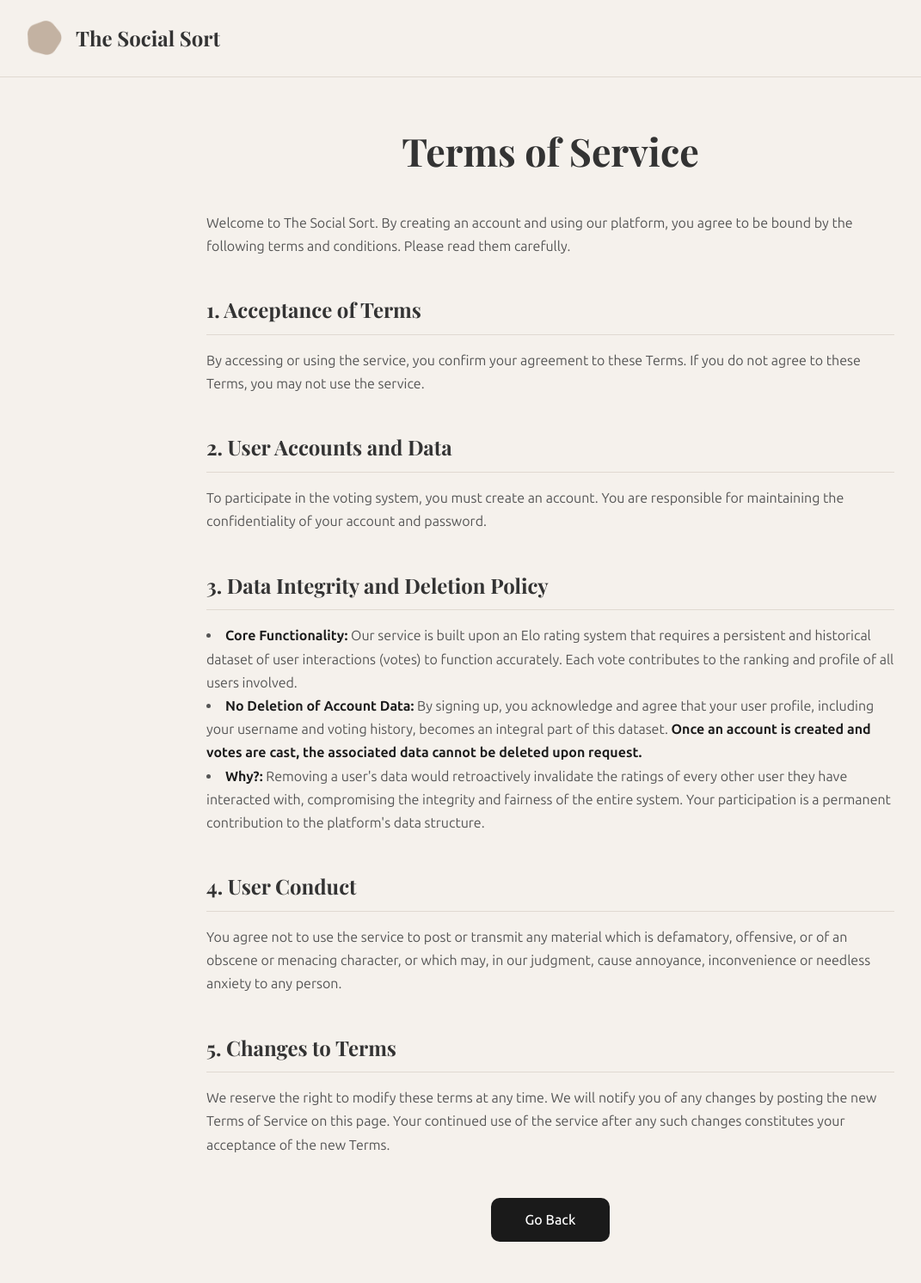
After one commit to prabhudharsh/TheSocialsSort, a Flask app: page /tos in a window 1280 px wide. The commit adds this page. Shown: the whole page at 86% size, without its empty margins (0-1071 px from the left). Run offline with Flask 3, Linux system fonts and the light colour scheme.

Commit message:
all ui and backend updated. only testing left

```diff
--- a/app.py
+++ b/app.py
@@ -264,7 +264,26 @@ def verify_otp_ajax():
 
     session.pop('pending_user')
     return jsonify({'status': 'success', 'message': 'Signup successful! Redirecting to login page...'})
+# -----------------------
+# Terms of Service Page
+# -----------------------
+@app.route('/tos')
+def tos_page():
+    # Default gender if no one is logged in
+    user_gender = 'male'
 
+    # If a user is logged in, fetch their actual gender
+    if 'user_id' in session:
+        conn = get_db_connection()
+        cur = conn.cursor()
+        cur.execute("SELECT gender FROM users WHERE id = ?", (session['user_id'],))
+        user = cur.fetchone()
+        cur.close()
+        conn.close()
+        if user:
+            user_gender = user['gender']
+
+    return render_template('tos.html', gender=user_gender)
 
 # -----------------------
 # Admin Login Page
@@ -760,6 +779,35 @@ def vote():
         conn.close()
 
 # -----------------------
+# About us Route
+# -----------------------
+@app.route('/aboutus')
+def aboutus_page():
+    # Default gender if no one is logged in
+    user_gender = 'male'
+
+    # If a user is logged in, fetch their actual gender for the profile icon
+    if 'user_id' in session:
+        conn = get_db_connection()
+        cur = conn.cursor()
+        cur.execute("SELECT gender FROM users WHERE id = ?", (session['user_id'],))
+        user = cur.fetchone()
+        cur.close()
+        conn.close()
+        if user:
+            user_gender = user['gender']
+
+    return render_template('aboutus.html', gender=user_gender)
+# -----------------------
+# Ascii Route
+# -----------------------
+@app.route('/ascii')
+def ascii_page():
+    # This route will render the new ASCII art page.
+    # It doesn't require user-specific data, so it's simpler.
+    return render_template('ascii.html')
+
+# -----------------------
 # Logout Route
 # -----------------------
 @app.route('/logout')
--- /dev/null
+++ b/static/css/tos.css
@@ -0,0 +1,125 @@
+/* ===============================
+   GENERAL & FONTS
+   =============================== */
+body {
+    margin: 0;
+    font-family: 'Ubuntu Sans', sans-serif;
+    background-color: #F5F1EC;
+    color: #333;
+    line-height: 1.7;
+}
+
+/* ===============================
+   NAVBAR (Consistent with your theme)
+   =============================== */
+.navbar {
+    display: flex;
+    justify-content: space-between;
+    align-items: center;
+    padding: 1.5rem 2rem;
+    border-bottom: 1px solid #E0D9D1;
+}
+
+/* ADDED: Container for logo image and text for proper alignment */
+.logo-container {
+    display: flex;
+    align-items: center;
+    gap: 1rem;
+}
+
+/* ADDED: Style for the logo image */
+.logo-img {
+    height: 40px;
+    width: auto;
+}
+
+.logo-text {
+    font-family: 'Playfair Display', serif;
+    font-size: 1.5rem;
+    font-weight: 700;
+}
+
+.profile-icon img {
+    width: 40px;
+    height: 40px;
+    border-radius: 50%;
+    object-fit: cover;
+}
+
+/* ===============================
+   MAIN CONTENT CONTAINER
+   =============================== */
+.container {
+    max-width: 800px;
+    margin: 3rem auto;
+    padding: 0 2rem;
+}
+
+/* ===============================
+   ASCII DANCING ANIMATION
+   =============================== */
+#ascii-animation {
+    white-space: pre;
+    text-align: center;
+    font-family: monospace; /* Use a standard monospace for best ASCII results */
+    font-size: 24px;
+    color: #888;
+    height: 80px; /* Fixed height to prevent layout shift */
+    margin-bottom: 2rem;
+}
+
+/* ===============================
+   CONTENT STYLING
+   =============================== */
+.title {
+    font-family: 'Playfair Display', serif;
+    font-size: 2.8rem;
+    text-align: center;
+    margin-bottom: 2rem;
+}
+
+.content h2 {
+    font-family: 'Playfair Display', serif;
+    font-size: 1.5rem;
+    margin-top: 2.5rem;
+    margin-bottom: 1rem;
+    border-bottom: 1px solid #E0D9D1;
+    padding-bottom: 0.5rem;
+}
+
+.content p, .content li {
+    font-size: 1rem;
+    color: #555;
+}
+
+.content ul {
+    list-style-position: inside;
+    padding-left: 0;
+}
+
+.content strong {
+    color: #1a1a1a;
+}
+
+/* ===============================
+   BACK BUTTON
+   =============================== */
+.back-button {
+    display: block;
+    width: fit-content;
+    margin: 3rem auto 0;
+    background-color: #1a1a1a;
+    color: #fff;
+    border: none;
+    border-radius: 10px;
+    padding: 12px 40px;
+    font-size: 1rem;
+    font-weight: 500;
+    text-decoration: none;
+    text-align: center;
+    transition: background-color 0.3s ease;
+}
+
+.back-button:hover {
+    background-color: #333;
+}
--- a/templates/index.html
+++ b/templates/index.html
@@ -23,8 +23,8 @@
         <span class="logo-text">The Social Sort</span>
       </div>
       <nav class="nav-links">
-        <a href="aboutus.html">About us</a>
-        <a href="websitegoal.html">Website Goal</a>
+        <a href="aboutus">About us</a>
+        <a href="ascii">Ascii?</a>
         <a href="#" id="login-btn">Sign in</a>
         <a href="#" id="signup-btn" class="btn-get-started">Get Started</a>
       </nav>
@@ -74,7 +74,7 @@
         </div>
         <div class="modal-footer">
             <p>No account? <a href="#" id="create-account-link">Create one</a></p>
-            <p class="terms-text">Click "Sign in" to agree to <a href="tos.html" target="_blank">The Social Sort's Terms of Service</a> and acknowledge that it applies to you</p>
+            <p class="terms-text">Click "Sign in" to agree to <a href="tos" target="_blank">The Social Sort's Terms of Service</a> and acknowledge that it applies to you</p>
         </div>
     </div>
   </div>
--- /dev/null
+++ b/templates/tos.html
@@ -0,0 +1,53 @@
+<!DOCTYPE html>
+<html lang="en">
+<head>
+    <meta charset="UTF-8">
+    <meta name="viewport" content="width=device-width, initial-scale=1.0">
+    <title>Terms of Service - The Social Sort</title>
+    <!-- Google Fonts to match your theme -->
+    <link rel="preconnect" href="https://fonts.googleapis.com">
+    <link rel="preconnect" href="https://fonts.gstatic.com" crossorigin>
+    <link href="https://fonts.googleapis.com/css2?family=Playfair+Display:wght@400;700&family=Ubuntu+Sans:wght@400;500;700&display=swap" rel="stylesheet">
+    <!-- Link to the CSS file -->
+    <link rel="stylesheet" href="{{ url_for('static', filename='css/tos.css') }}">
+</head>
+<body>
+    <!-- UPDATED HEADER to remove profile icon -->
+    <header class="navbar">
+        <div class="logo-container">
+            <img src="{{ url_for('static', filename='images/logo.png') }}" alt="The Social Sort Logo" class="logo-img">
+            <span class="logo-text">The Social Sort</span>
+        </div>
+    </header>
+
+    <main class="container">
+        <h1 class="title">Terms of Service</h1>
+
+        <div class="content">
+            <p>Welcome to The Social Sort. By creating an account and using our platform, you agree to be bound by the following terms and conditions. Please read them carefully.</p>
+
+            <h2>1. Acceptance of Terms</h2>
+            <p>By accessing or using the service, you confirm your agreement to these Terms. If you do not agree to these Terms, you may not use the service.</p>
+
+            <h2>2. User Accounts and Data</h2>
+            <p>To participate in the voting system, you must create an account. You are responsible for maintaining the confidentiality of your account and password.</p>
+
+            <h2>3. Data Integrity and Deletion Policy</h2>
+            <ul>
+                <li><strong>Core Functionality:</strong> Our service is built upon an Elo rating system that requires a persistent and historical dataset of user interactions (votes) to function accurately. Each vote contributes to the ranking and profile of all users involved.</li>
+                <li><strong>No Deletion of Account Data:</strong> By signing up, you acknowledge and agree that your user profile, including your username and voting history, becomes an integral part of this dataset. <strong>Once an account is created and votes are cast, the associated data cannot be deleted upon request.</strong></li>
+                <li><strong>Why?:</strong> Removing a user's data would retroactively invalidate the ratings of every other user they have interacted with, compromising the integrity and fairness of the entire system. Your participation is a permanent contribution to the platform's data structure.</li>
+            </ul>
+
+            <h2>4. User Conduct</h2>
+            <p>You agree not to use the service to post or transmit any material which is defamatory, offensive, or of an obscene or menacing character, or which may, in our judgment, cause annoyance, inconvenience or needless anxiety to any person.</p>
+
+            <h2>5. Changes to Terms</h2>
+            <p>We reserve the right to modify these terms at any time. We will notify you of any changes by posting the new Terms of Service on this page. Your continued use of the service after any such changes constitutes your acceptance of the new Terms.</p>
+
+            <a href="/" class="back-button">Go Back</a>
+        </div>
+    </main>
+
+</body>
+</html>
```
Also changed, not shown: static/css/aboutus.css (added, +131 -0 lines), templates/aboutus.html (+55 -0 lines), templates/ascii.html (added, +258 -0 lines).
